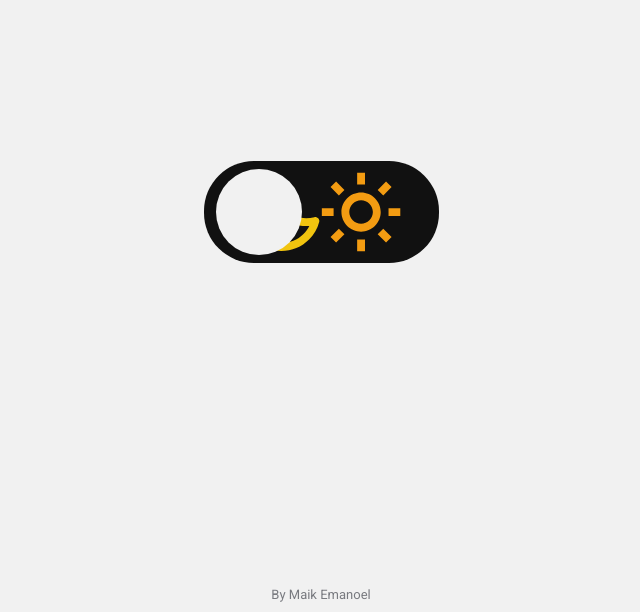
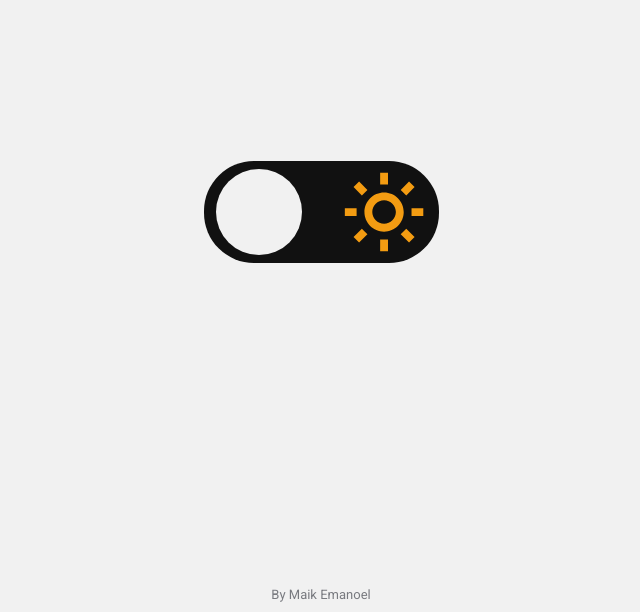
Before and after one commit to maik-emanoel/theme-switcher, a plain HTML site: page index.html in a window 1280 px wide. Shown: the part 188-800 px from the top of the page, without its empty margins (319-959 px from the left). Drawn offline with Linux system fonts and the light colour scheme.

Commit message:
adjust some things

```diff
--- a/style.css
+++ b/style.css
@@ -9,6 +9,7 @@
 	--light: #F1F1F1;
 	--label: #111;
 
+  font-family: 'Roboto', sans-serif;
   font-size: 62.5%;
 }
 
@@ -23,7 +24,6 @@ body {
   background: var(--light);
 
   transition: .4s ease-in-out;
-
   -webkit-tap-highlight-color: transparent;
 }
 
@@ -32,7 +32,6 @@ body.black {
 }
 
 h2 {
-  font-family: 'Roboto', sans-serif;
   font-size: 3rem;
   text-align: center;
 
@@ -72,12 +71,12 @@ h2.black {
   cursor: pointer;
 }
 
-.toggle svg:nth-child(1) {
+.toggle img:nth-child(1) {
   position: absolute;
   left: 14px;
 }
 
-.toggle svg:nth-child(2) {
+.toggle img:nth-child(2) {
   position: absolute;
   right: 15px;
 }
@@ -100,7 +99,6 @@ h2.black {
 }
 
 p {
-  font-family: 'Roboto', sans-serif;
   font-size: 13px;
   position: absolute;
   bottom: 10px;
```
